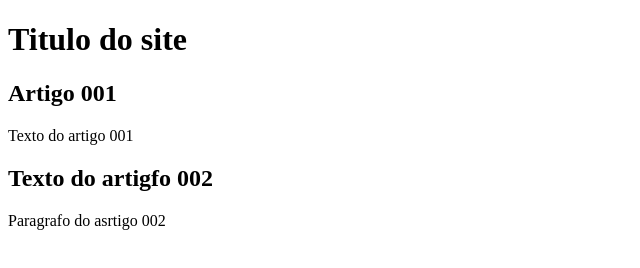
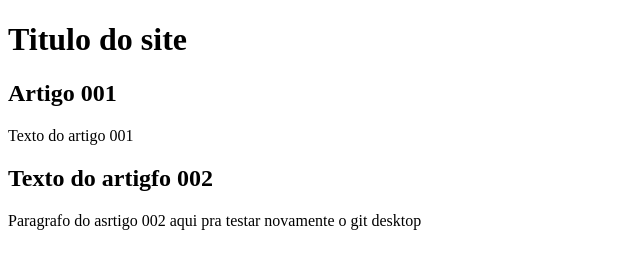
Before and after one commit to amiltonaas/Projeto-Site_Pref, a plain HTML site: page index.html in a window 1280 px wide. Shown: the whole page, without its empty margins (0-640 px from the left). Drawn offline with Linux system fonts and the light colour scheme.

Commit message:
segunda autorização
segunda

```diff
--- a/index.html
+++ b/index.html
@@ -16,7 +16,7 @@
         </article>
         <article>
             <h2>  Texto do artigfo 002 </h2>
-            <p>  Paragrafo do asrtigo 002</p>
+            <p>  Paragrafo do asrtigo 002  aqui pra testar novamente o git desktop</p>
         </article>
        </main>
 </body>
```
